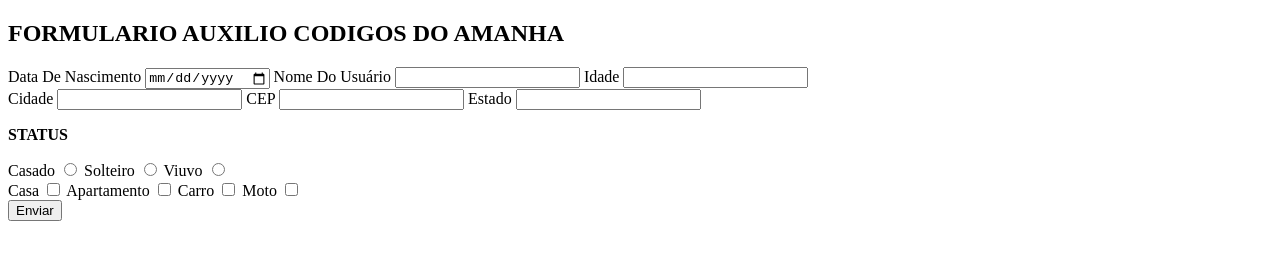
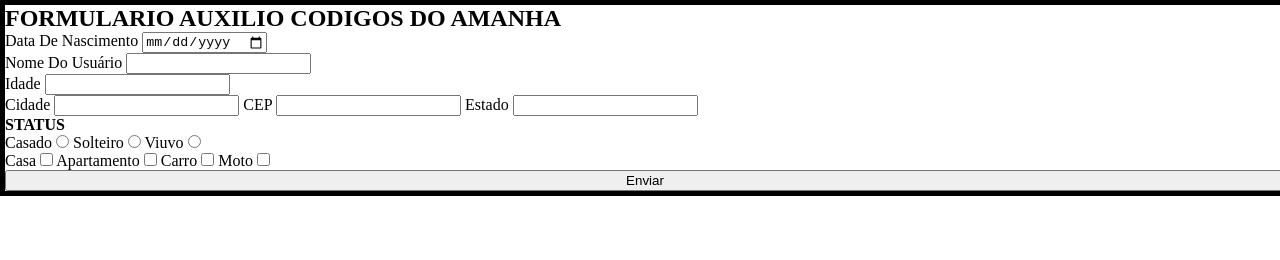
Before and after one commit to mathocihara/teste-revisao-forms, a plain HTML site: page index.html in a window 1280 px wide. Drawn offline with Linux system fonts and the light colour scheme.

Commit message:
estilizando o formulário

```diff
--- a/index.html
+++ b/index.html
@@ -6,6 +6,7 @@
     <meta http-equiv="X-UA-Compatible" content="IE=edge">
     <meta name="viewport" content="width=device-width, initial-scale=1.0">
     <script src="./main.js"></script>
+    <link rel="stylesheet" href="style.css">
     <!-- <script defer src="./main.js"></script> -->
     <title>Formulário de Auxilio</title>
 
@@ -17,18 +18,24 @@
         <form id="formularioPrincipal">
             <h1>FORMULARIO AUXILIO CODIGOS DO AMANHA</h1>
             <div id="dadosCadastrais">
+                <div>
                 <label for="areaDeClicagemDataDeNascimento">
                     Data De Nascimento
                     <input type="date" name="dateDeNascimento" id="dateDeNascimento">
                 </label>
+                </div>
+                <div>
                 <label for="areaDeClicagemNomeDoUsuario">
                     Nome Do Usuário
                     <input type="text" name="nomeDoUsuario" id="nomeDoUsuario">
                 </label>
+                </div>
+                <div>
                 <label for="areaDeClicagemIdadeDoUsuario">
                     Idade
                     <input type="number" name="idadeDoUsuario" id="idadeDoUsuario">
                 </label>
+                </div>
             </div>
 
             <div id="dadosComplementares">
--- /dev/null
+++ b/style.css
@@ -0,0 +1,17 @@
+*{
+    body: 0px;
+    margin: 0px;
+}
+
+form{
+    display: flex;
+    flex-direction: column;
+    border: 5px solid black;
+    width: 100%;
+    height: 100%;
+}
+
+.dadosCadastrais{
+    display: flex;
+    flex-direction: column;
+}
```
